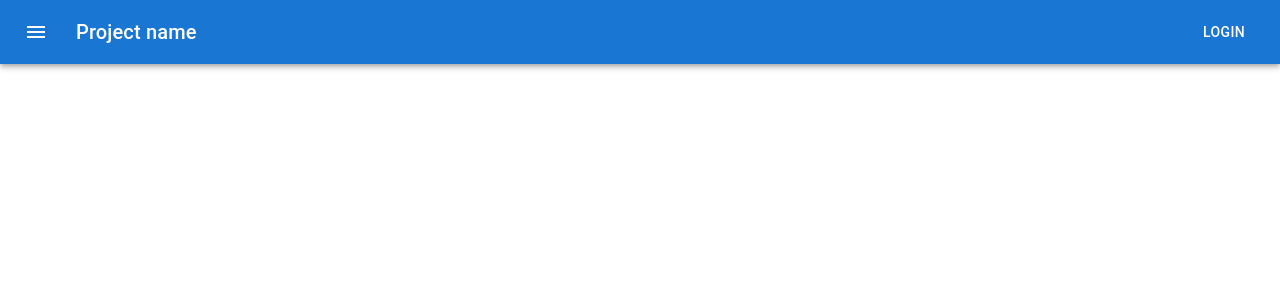
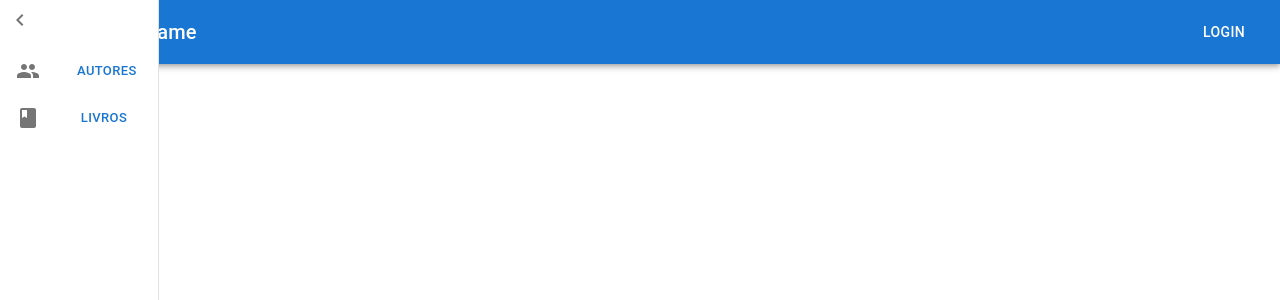
Before and after one commit to pessolatohenrique/template-generator, a React (Create React App) app in the folder templates/react-material-ui/: page / in a window 1280 px wide. Both pictures are taken after a click on the button "menu". Shown: the top 300 px of the page. Built offline with nearby package versions, Linux system fonts and the light colour scheme.

Commit message:
react-material-ui: componente de menu lateral

```diff
--- a/templates/react-material-ui/src/components/AppBarWrapper.js
+++ b/templates/react-material-ui/src/components/AppBarWrapper.js
@@ -1,3 +1,4 @@
+import React, { useState } from "react";
 import {
   Typography,
   AppBar,
@@ -5,10 +6,40 @@ import {
   Toolbar,
   Button,
   IconButton,
+  Drawer,
+  List,
+  ListItem,
+  ListItemIcon,
 } from "@mui/material";
+import ChevronLeftIcon from "@material-ui/icons/ChevronLeft";
 import MenuIcon from "@material-ui/icons/Menu";
+import BookIcon from "@material-ui/icons/Book";
+import PeopleIcon from "@material-ui/icons/People";
+
+const items = [
+  {
+    table: "autores",
+    link: "autores",
+    icon: <PeopleIcon />,
+  },
+  {
+    table: "livros",
+    link: "livros",
+    icon: <BookIcon />,
+  },
+];
 
 function AppBarWrapper() {
+  const [open, setOpen] = useState(false);
+
+  function handleDrawerOpen() {
+    setOpen(true);
+  }
+
+  function handleDrawerClose() {
+    setOpen(false);
+  }
+
   return (
     <Box sx={{ flexGrow: 1 }}>
       <AppBar position="static">
@@ -19,6 +50,7 @@ function AppBarWrapper() {
             color="inherit"
             aria-label="menu"
             sx={{ mr: 2 }}
+            onClick={handleDrawerOpen}
           >
             <MenuIcon />
           </IconButton>
@@ -28,6 +60,23 @@ function AppBarWrapper() {
           <Button color="inherit">Login</Button>
         </Toolbar>
       </AppBar>
+      <Drawer variant="persistent" anchor="left" open={open}>
+        <div>
+          <IconButton onClick={handleDrawerClose}>
+            <ChevronLeftIcon />
+          </IconButton>
+          <List>
+            {items.map((item, key) => (
+              <ListItem button key={key}>
+                <ListItemIcon>{item.icon}</ListItemIcon>
+                <Button size="small" color="primary" href={`/${item.link}`}>
+                  {item.table}
+                </Button>
+              </ListItem>
+            ))}
+          </List>
+        </div>
+      </Drawer>
     </Box>
   );
 }
```
